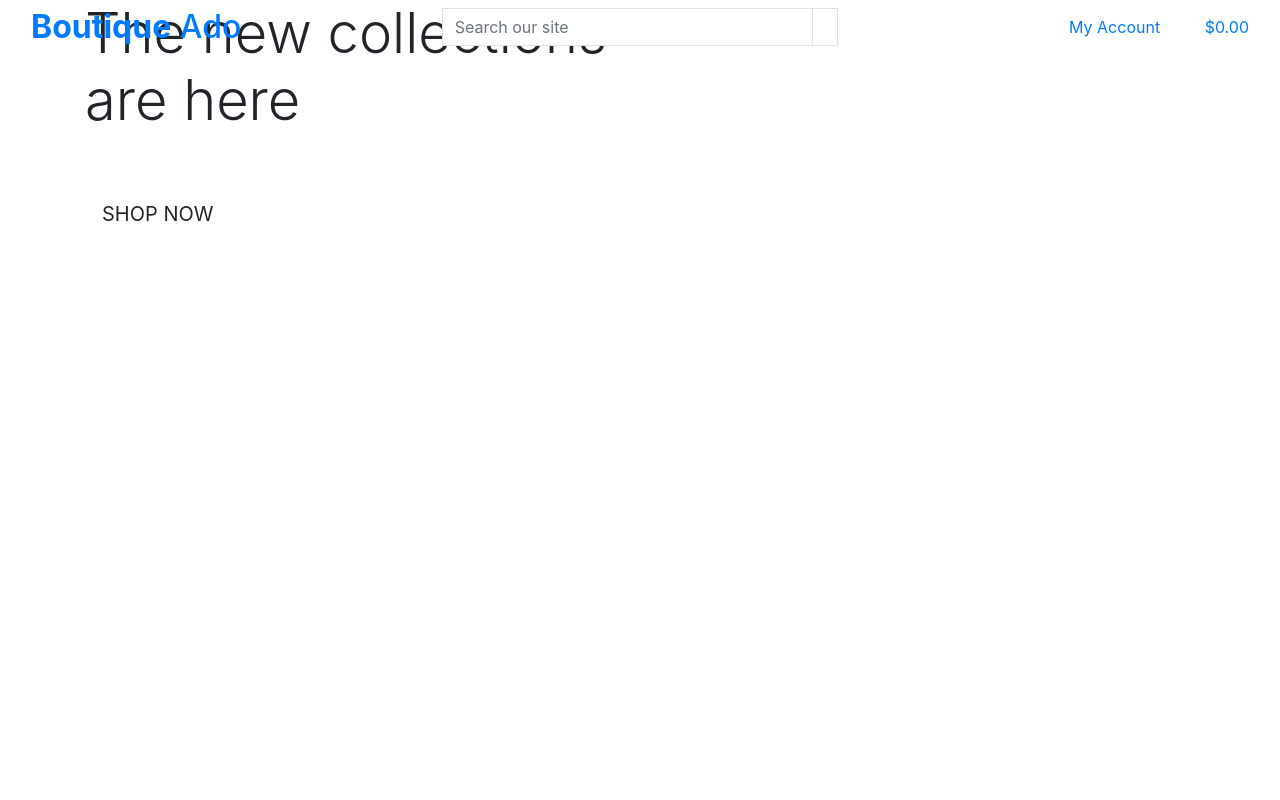
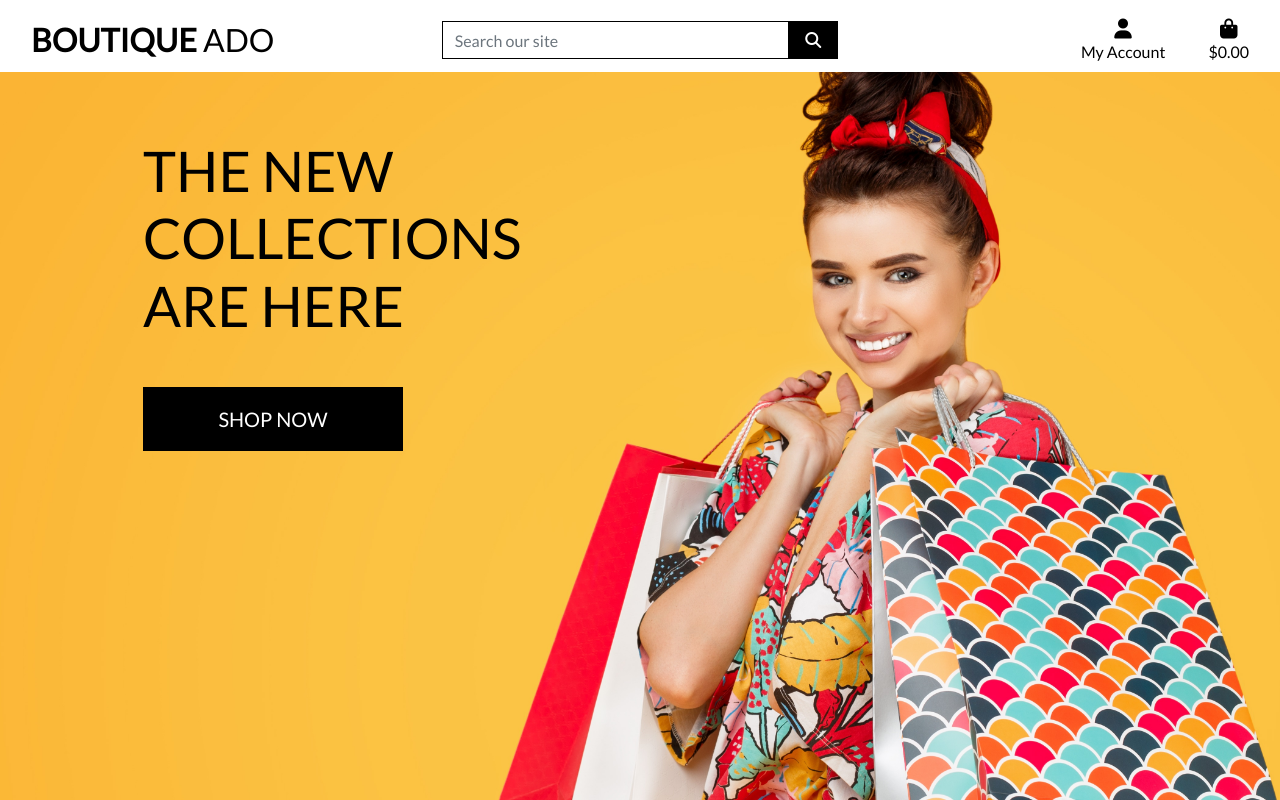
Before and after one commit to cnridley/boutique_ado, a Django app: page / in a window 1280 px wide. Run offline with Django 3.2, Linux system fonts and the light colour scheme; some libraries are stand-ins or nearby versions.

Commit message:
added css, font awesome icons and edited base.html and index.html

```diff
--- a/boutique_ado/settings.py
+++ b/boutique_ado/settings.py
@@ -147,4 +147,9 @@ USE_TZ = True
 # Static files (CSS, JavaScript, Images)
 # https://docs.djangoproject.com/en/3.1/howto/static-files/
 
+
 STATIC_URL = '/static/'
+STATICFILES_DIRS = (os.path.join(BASE_DIR, 'static'),)
+
+MEDIA_URL = '/media/'
+MEDIA_ROOT = os.path.join(BASE_DIR, 'media')
--- a/boutique_ado/urls.py
+++ b/boutique_ado/urls.py
@@ -15,9 +15,11 @@ Including another URLconf
 """
 from django.contrib import admin
 from django.urls import path, include
+from django.conf import settings
+from django.conf.urls.static import static
 
 urlpatterns = [
     path('admin/', admin.site.urls),
     path('accounts/', include('allauth.urls')),
     path('', include('home.urls')),
-]
+] + static(settings.MEDIA_URL, document_root=settings.MEDIA_ROOT)
--- a/home/templates/home/index.html
+++ b/home/templates/home/index.html
@@ -15,12 +15,12 @@
     <div class="container h-100">
         <div class="row h-100">
             <div class="col-7 col-md-6 my-auto">
-                <h1 class="display-4 logo-font-text-black">
+                <h1 class="display-4 logo-font text-black">
                     The new collections are here
                 </h1>
                 <div class="my-5">
                     <h4>
-                        <a href="" class="shop-now-button btn btn-lg rounded-0 text-uppercase py-3">SHOP NOW</a>
+                        <a href="" class="shop-now-button btn btn-lg rounded-0 text-uppercase py-3">Shop Now</a>
                     </h4>
                 </div>
             </div>
--- /dev/null
+++ b/static/css/base.css
@@ -0,0 +1,81 @@
+html {
+    height: 100%;
+}
+
+body {
+    background: url('/media/homepage_background_cropped.jpg') no-repeat center center fixed;
+    background-size: cover;
+    height: calc(100vh - 164px);
+    color: #555;
+    font-family: 'Lato';
+}
+
+/* from Bulma */
+.icon {
+    align-items: center;
+    display: inline-flex;
+    justify-content: center;
+    height: 1.5rem;
+    width: 1.5rem;
+}
+
+.logo-font {
+    text-transform: uppercase;
+}
+
+.main-logo-link {
+    width: fit-content;
+}
+
+.shop-now-button {
+    background: black;
+    color: white;
+    min-width: 260px;
+}
+
+.btn-black {
+    background: black;
+    color: white;
+}
+
+.shop-now-button:hover,
+.shop-now-button:active,
+.shop-now-button:focus,
+.btn-black:hover,
+.btn-black:active,
+.btn-black:focus {
+    background: #222;
+    color: white;
+}
+
+.text-black {
+    color: #000 !important;
+}
+
+.border-black {
+    border: 1px solid black !important;
+}
+
+/* -------------------------------- Media Queries */
+
+/* Slightly larger container on xl screens */
+@media (min-width: 1200px) {
+  .container {
+    max-width: 80%;
+  }
+}
+
+/* fixed top navbar only on medium and up */
+@media (min-width: 992px) {
+    .fixed-top-desktop-only {
+        position: fixed;
+        top: 0;
+        right: 0;
+        left: 0;
+        z-index: 1030;
+    }
+
+    .header-container {
+        padding-top: 164px;
+    }
+}
--- a/templates/base.html
+++ b/templates/base.html
@@ -14,12 +14,15 @@
 
     {% block corecss %}
     <link rel="stylesheet" href="https://stackpath.bootstrapcdn.com/bootstrap/4.5.2/css/bootstrap.min.css" integrity="sha384-JcKb8q3iqJ61gNV9KGb8thSsNjpSL0n8PARn9HuZOnIxN0hoP+VmmDGMN5t9UJ0Z" crossorigin="anonymous">
+    <link href="https://fonts.googleapis.com/css2?family=Lato&display=swap" rel="stylesheet">
+    <link rel="stylesheet" href="{% static 'css/base.css' %}">
     {% endblock %}
 
     {% block extra_css %}
     {% endblock %}
 
     {% block corejs %}
+    <script src="https://kit.fontawesome.com/80d1fc2bb1.js" crossorigin="anonymous"></script>
     <script src="https://code.jquery.com/jquery-3.5.1.slim.min.js" integrity="sha384-DfXdz2htPH0lsSSs5nCTpuj/zy4C+OGpamoFVy38MVBnE+IbbVYUew+OrCXaRkfj" crossorigin="anonymous"></script>
     <script src="https://cdn.jsdelivr.net/npm/popper.js@1.16.1/dist/umd/popper.min.js" integrity="sha384-9/reFTGAW83EW2RDu2S0VKaIzap3H66lZH81PoYlFhbGU+6BZp6G7niu735Sk7lN" crossorigin="anonymous"></script>
     <script src="https://stackpath.bootstrapcdn.com/bootstrap/4.5.2/js/bootstrap.min.js" integrity="sha384-B4gt1jrGC7Jh4AgTPSdUtOBvfO8shuf57BaghqFfPlYxofvL8/KUEfYiJOMMV+rV" crossorigin="anonymous"></script>
@@ -32,7 +35,7 @@
   </head>
   <body>
     <header class="container-fluid fixed-top">
-        <div class="row">
+        <div id="topnav" class="row bg-white pt-lg-2 d-none d-lg-flex">
             <div class="col-12 col-lg-4 my-auto py-1 py-lg-0 text-center text-lg-left">
                 <a href="{% url 'home' %}" class="nav-link main-logo-link">
                     <h2 class="logo-font text-black my-0"><strong>Boutique</strong> Ado</h2>
```
Also changed, not shown: media/homepage_background_cropped.jpg (added).
